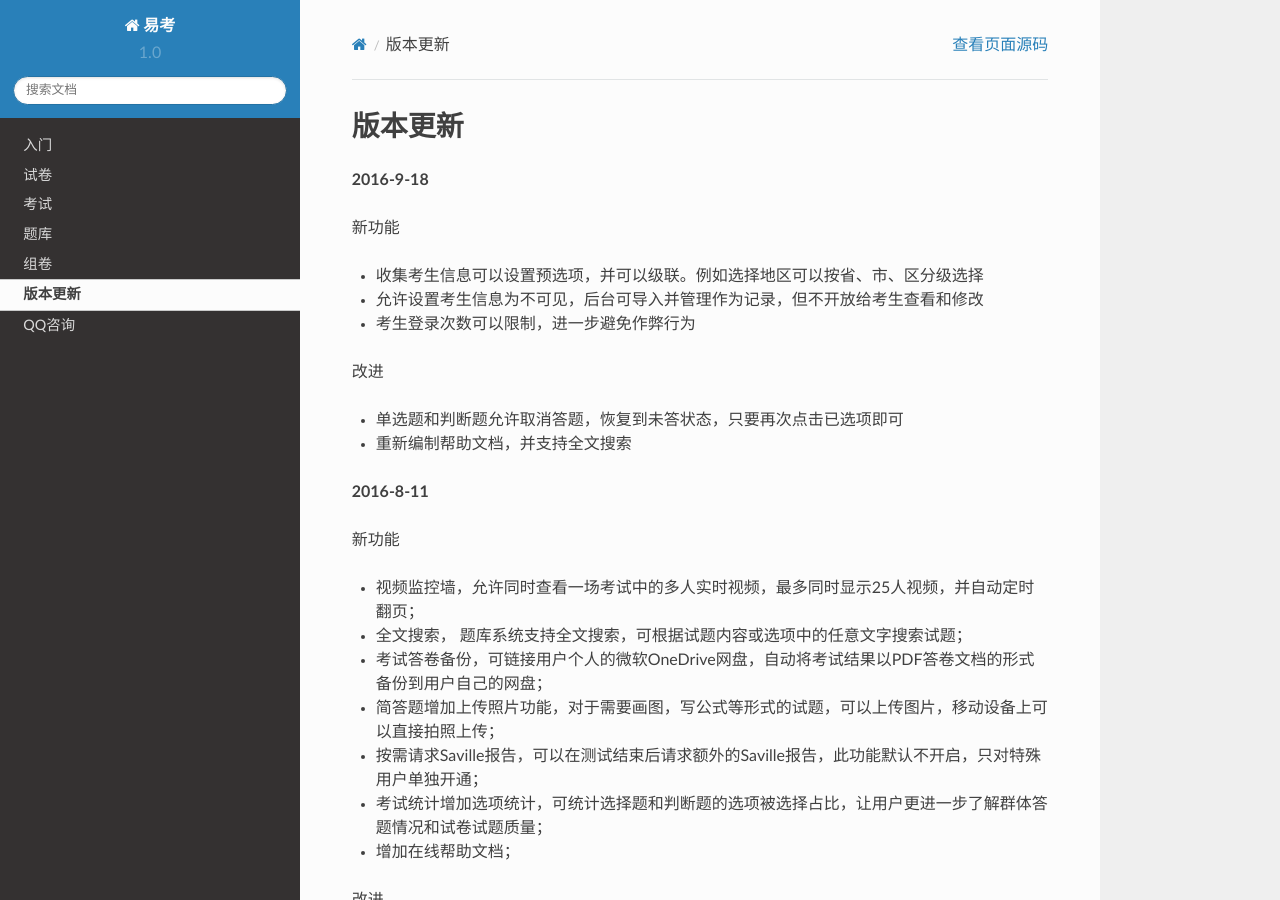
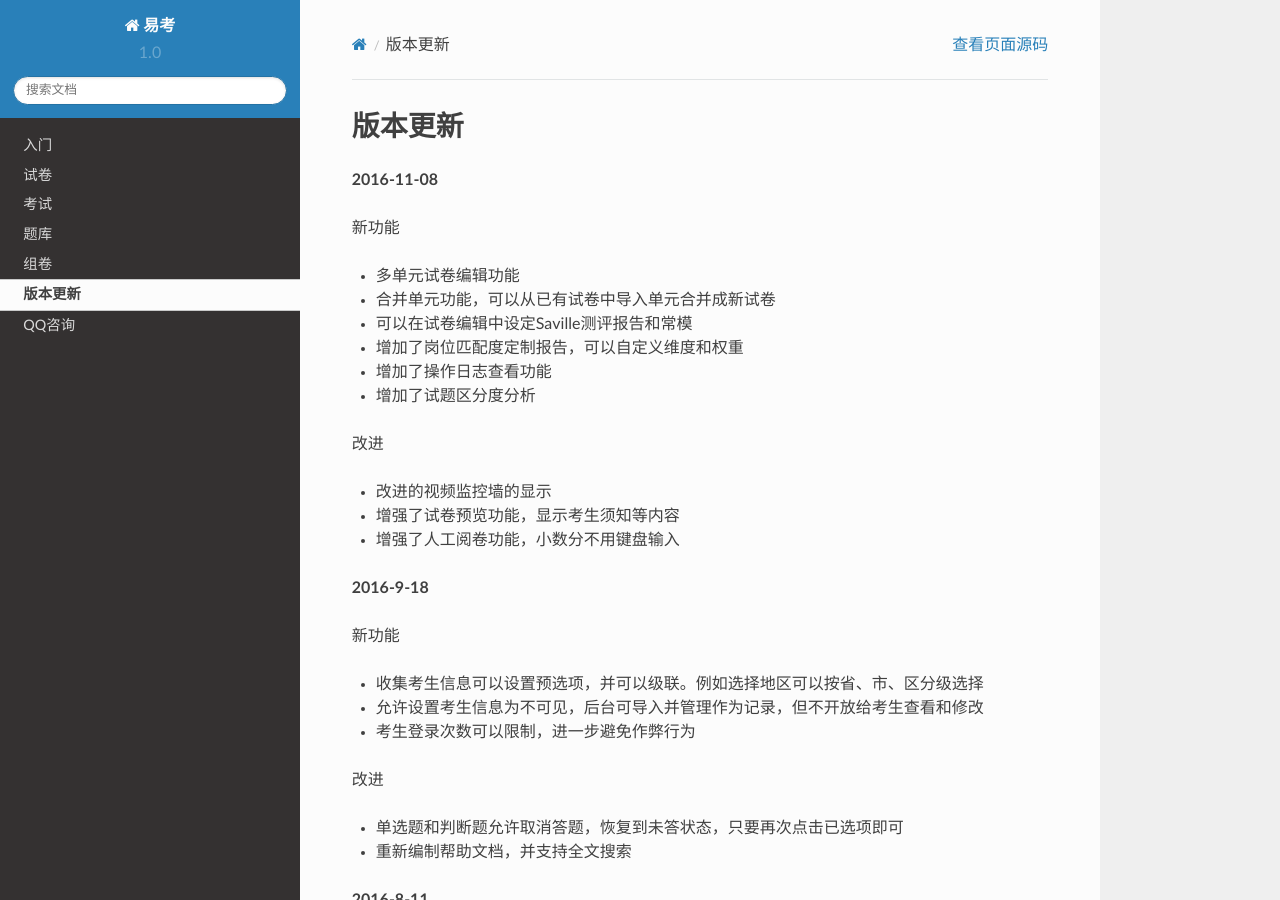
Before and after one commit to yaozhifeng/eztest_doc, a Sphinx documentation site: the page built from docs/source/releasenote.rst, in a window 1280 px wide and 900 px high. Built offline with Sphinx 7.4.7 and the Read the Docs theme 2.0.0, drawn with Linux system fonts in a browser that asks for light colours.

Commit message:
releasenote

```diff
--- a/docs/source/releasenote.rst
+++ b/docs/source/releasenote.rst
@@ -1,5 +1,29 @@
 版本更新
 ===============
+
+**2016-11-08**
+
+新功能
+
+- 多单元试卷编辑功能
+
+- 合并单元功能，可以从已有试卷中导入单元合并成新试卷
+
+- 可以在试卷编辑中设定Saville测评报告和常模
+
+- 增加了岗位匹配度定制报告，可以自定义维度和权重
+
+- 增加了操作日志查看功能
+
+- 增加了试题区分度分析
+
+改进
+
+- 改进的视频监控墙的显示
+
+- 增强了试卷预览功能，显示考生须知等内容
+
+- 增强了人工阅卷功能，小数分不用键盘输入
 
 **2016-9-18**
 
```
